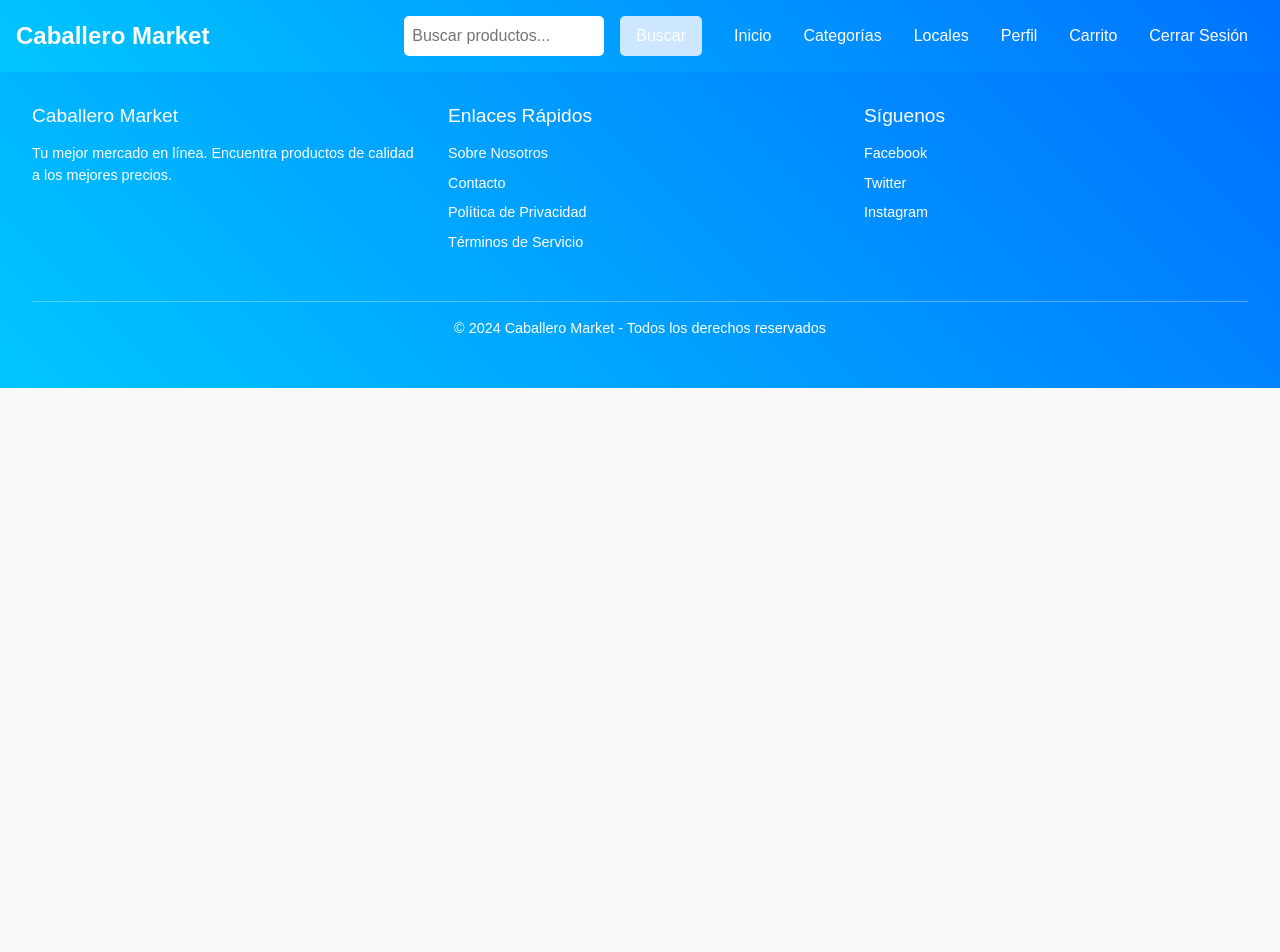
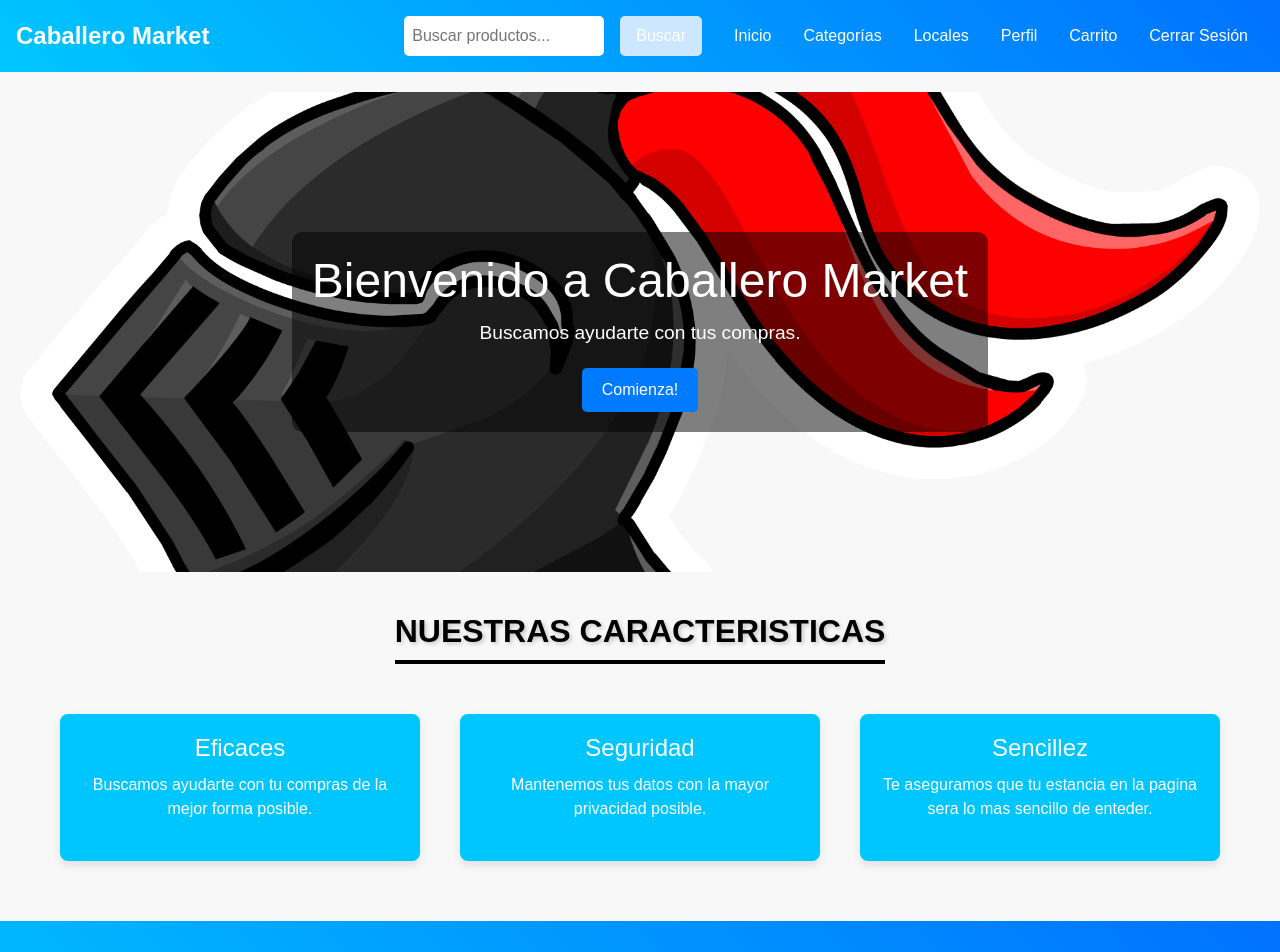
Before and after one commit to Camedute/caballeromarket, a React (Create React App) app: page /home in a window 1280 px wide. Shown: the top 952 px of the page. Before the commit the page ends 800 px from the top, so only its background shows below. Built offline with nearby package versions, Linux system fonts and the light colour scheme.

Commit message:
homepage

```diff
--- a/src/components/Categorias/categories.css
+++ b/src/components/Categorias/categories.css
@@ -54,19 +54,19 @@
 }
 
 .categoria-item:nth-child(odd) button {
-    background-color: #28a745;
+    background-color: #00c6ff;
 }
 
 .categoria-item:nth-child(odd) button:hover {
-    background-color: #218838;
+    background-color: #00c6ff;
 }
 
 .categoria-item:nth-child(even) button {
-    background-color: #ffc107;
+    background-color: #3552f8;
 }
 
 .categoria-item:nth-child(even) button:hover {
-    background-color: #e0a800;
+    background-color: #3552f8;
 }
 
 @media (max-width: 768px) {
--- a/src/components/Home/Home.css
+++ b/src/components/Home/Home.css
@@ -1,7 +1,98 @@
-.Home{
-    color: blue;
+.home-container {
+    background-color: #f8f8f8;
+    font-family: 'Arial', sans-serif;
+    padding: 20px;
 }
 
-main{
-    background-color: rgb(248, 246, 246);
+.hero {
+    background-image: url('/src/Imagenes/knight.png'); /* Ruta absoluta */
+    background-size: cover;
+    background-position: center;
+    height: 60vh;
+    display: flex;
+    justify-content: center;
+    align-items: center;
+    color: white;
+    text-align: center;
 }
+
+.hero-content {
+    background: rgba(0, 0, 0, 0.5);
+    padding: 20px;
+    border-radius: 10px;
+}
+
+h1 {
+    font-size: 3rem;
+    margin-bottom: 10px;
+}
+
+p {
+    font-size: 1.2rem;
+    margin-bottom: 20px;
+}
+
+.cta-button {
+    background-color: #007bff;
+    color: white;
+    padding: 10px 20px;
+    border: none;
+    border-radius: 5px;
+    cursor: pointer;
+    font-size: 1rem;
+    transition: background-color 0.3s ease;
+}
+
+.cta-button:hover {
+    background-color: #0056b3;
+}
+
+.features {
+    text-align: center;
+    padding: 40px 20px;
+}
+
+.features h2 {
+    font-size: 2rem;
+    margin-bottom: 20px;
+    color: #333;
+}
+
+.feature-list {
+    display: flex;
+    justify-content: space-around;
+    margin-top: 30px;
+}
+
+.feature-item {
+    background-color: #00c6ff;
+    border-radius: 8px;
+    box-shadow: 0 4px 8px rgba(0, 0, 0, 0.1);
+    padding: 20px;
+    width: 30%;
+    text-align: center;
+    color: white;
+}
+
+.features h2 {
+    font-size: 2.0rem;
+    margin-bottom: 20px;
+    color: black;
+    font-weight: bold;
+    text-transform: uppercase;
+    text-shadow: 2px 2px 4px rgba(0, 0, 0, 0.2);
+    border-bottom: 4px solid black;
+    display: inline-block;
+    padding-bottom: 10px;
+}
+
+
+.feature-item h3 {
+    font-size: 1.5rem;
+    margin-bottom: 10px;
+}
+
+.feature-item p {
+    font-size: 1rem;
+    color: white;
+}
--- a/src/components/Home/home.tsx
+++ b/src/components/Home/home.tsx
@@ -2,15 +2,38 @@ import React from "react";
 import Header from "../Header/header";
 import Footer from "../Footer/footer";
 import './Home.css';
-import Navbar from "../Navbar/navBar";
-function Home(){
-    return(
+
+function Home() {
+    return (
         <>
-        <main>
-            <Header></Header>
-
-            <Footer></Footer>
-        </main>
+            <Header />
+            <main className="home-container">
+                <section className="hero">
+                    <div className="hero-content">
+                        <h1>Bienvenido a Caballero Market</h1>
+                        <p>Buscamos ayudarte con tus compras.</p>
+                        <button className="cta-button">Comienza!</button>
+                    </div>
+                </section>
+                <section className="features">
+                    <h2>Nuestras Caracteristicas</h2>
+                    <div className="feature-list">
+                        <div className="feature-item">
+                            <h3>Eficaces</h3>
+                            <p>Buscamos ayudarte con tu compras de la mejor forma posible.</p>
+                        </div>
+                        <div className="feature-item">
+                            <h3>Seguridad</h3>
+                            <p>Mantenemos tus datos con la mayor privacidad posible.</p>
+                        </div>
+                        <div className="feature-item">
+                            <h3>Sencillez</h3>
+                            <p>Te aseguramos que tu estancia en la pagina sera lo mas sencillo de enteder.</p>
+                        </div>
+                    </div>
+                </section>
+            </main>
+            <Footer />
         </>
     );
 }
```
